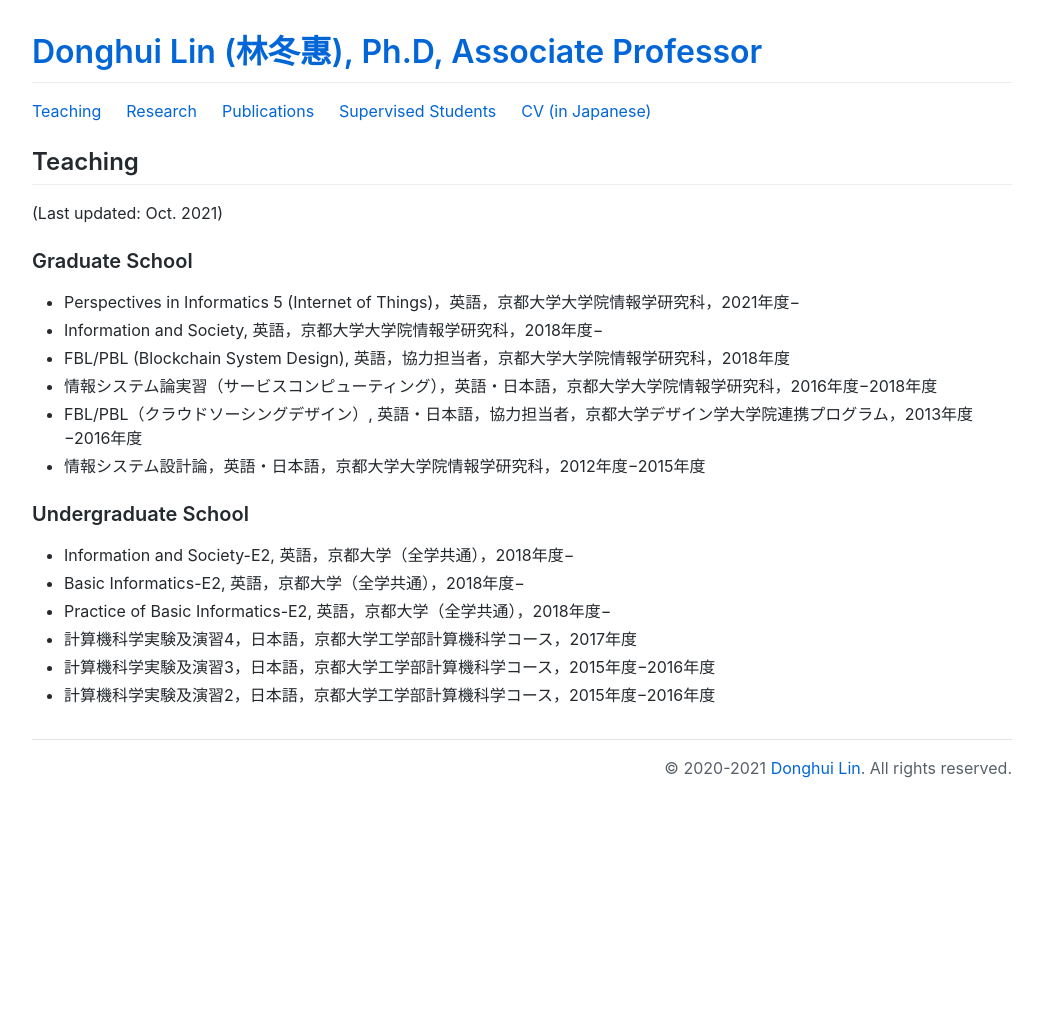
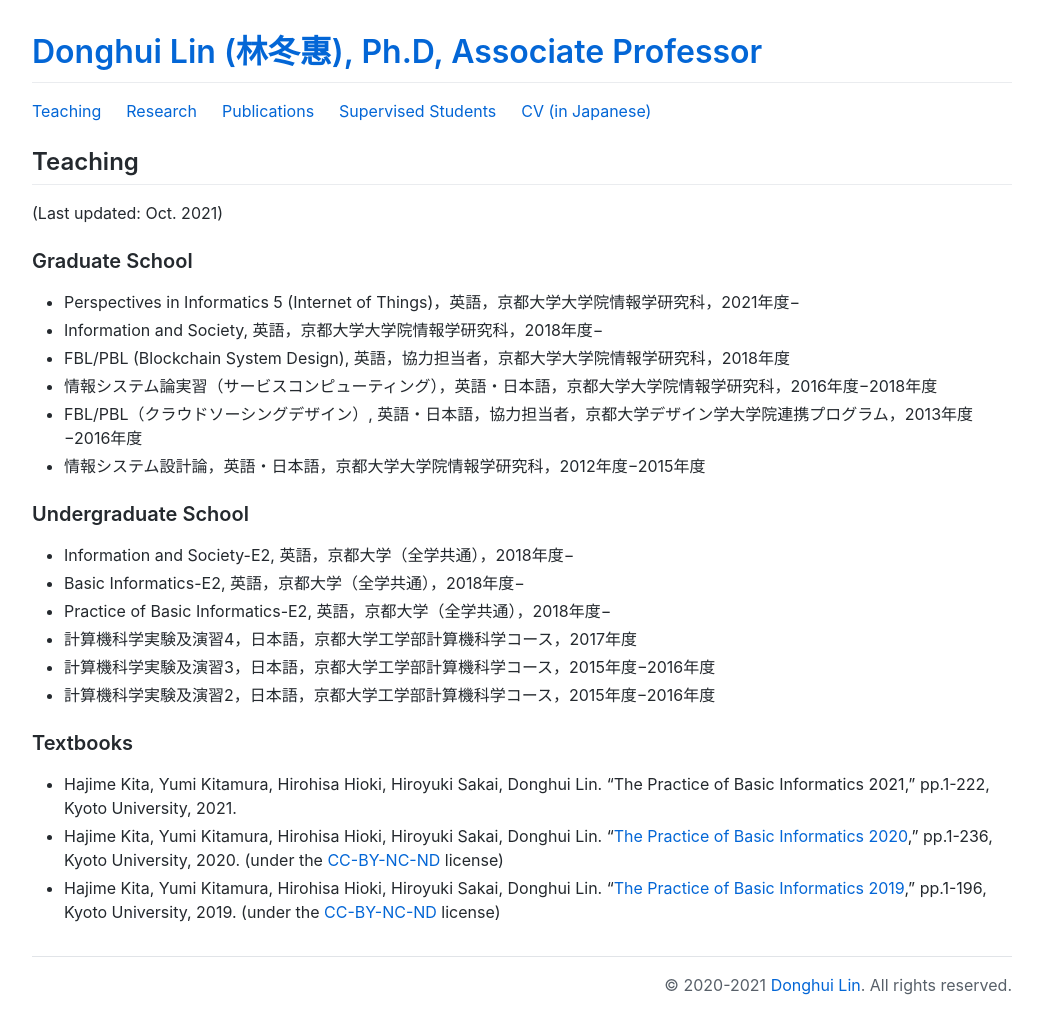
Before and after one commit to lindh/lindh.github.io, a Jekyll site: the page built from teaching.md, in a window 1280 px wide. Shown: the whole page, without its empty margins (118-1160 px from the left). Built offline with Jekyll 4.4.1, drawn with Linux system fonts in a browser that asks for light colours; comment, search, counter and statistics services are not loaded; before the commit the page ends 900 px from its top, so only the background shows below that.

Commit message:
Update teaching.md

```diff
--- a/teaching.md
+++ b/teaching.md
@@ -23,3 +23,8 @@ layout: default
 - 計算機科学実験及演習4，日本語，京都大学工学部計算機科学コース，2017年度
 - 計算機科学実験及演習3，日本語，京都大学工学部計算機科学コース，2015年度−2016年度
 - 計算機科学実験及演習2，日本語，京都大学工学部計算機科学コース，2015年度−2016年度
+
+### Textbooks
+- Hajime Kita, Yumi Kitamura, Hirohisa Hioki, Hiroyuki Sakai, Donghui Lin. "The Practice of Basic Informatics 2021," pp.1-222, Kyoto University, 2021.
+- Hajime Kita, Yumi Kitamura, Hirohisa Hioki, Hiroyuki Sakai, Donghui Lin. "[The Practice of Basic Informatics 2020](http://hdl.handle.net/2433/262330)," pp.1-236, Kyoto University, 2020. (under the [CC-BY-NC-ND](https://creativecommons.org/licenses/by-nc-nd/4.0/deed.en) license)
+- Hajime Kita, Yumi Kitamura, Hirohisa Hioki, Hiroyuki Sakai, Donghui Lin. "[The Practice of Basic Informatics 2019](http://hdl.handle.net/2433/246166)," pp.1-196, Kyoto University, 2019. (under the [CC-BY-NC-ND](https://creativecommons.org/licenses/by-nc-nd/4.0/deed.en) license)
```
